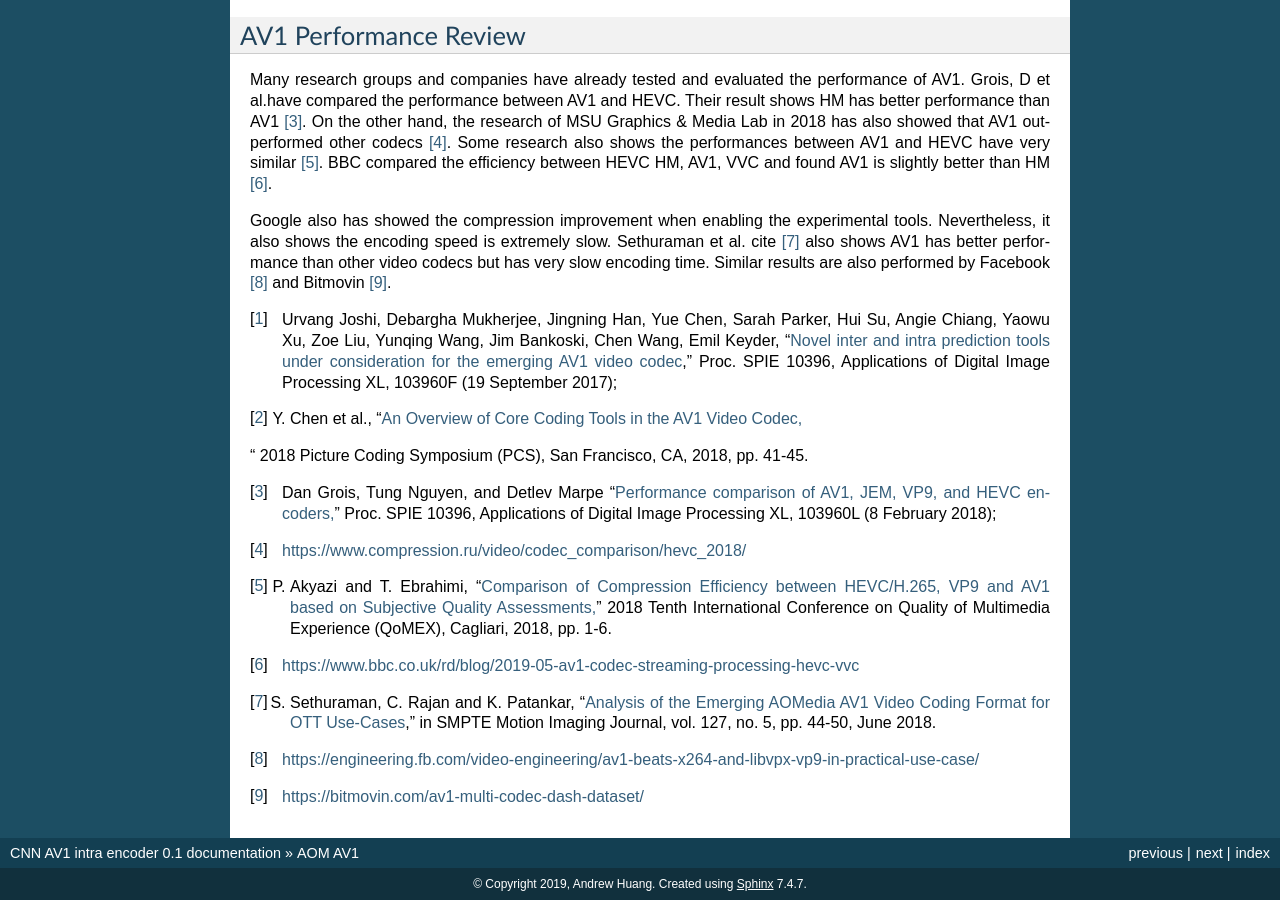
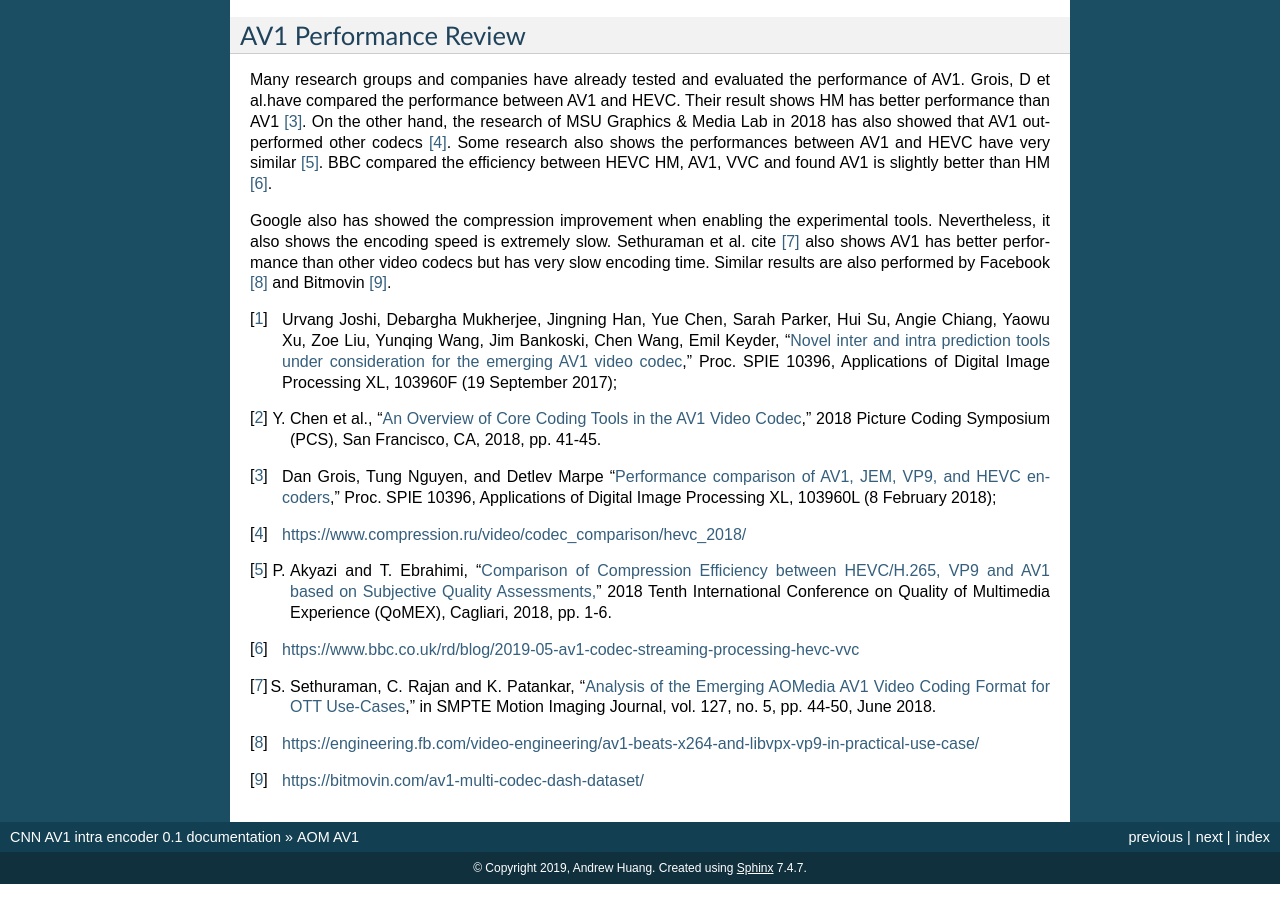
Before and after one commit to epadam/CNN-AV1-intra-encoder, a Sphinx documentation site: the page built from source/aom_av1.rst, in a window 1280 px wide and 900 px high, scrolled down 1812 px. Built offline with Sphinx 7.4.7, drawn with Linux system fonts in a browser that asks for light colours.

Commit message:
Update aom_av1.rst

```diff
--- a/source/aom_av1.rst
+++ b/source/aom_av1.rst
@@ -92,10 +92,9 @@ Google also has showed the compression improvement when enabling the experimenta
 
 .. [#] Urvang Joshi, Debargha Mukherjee, Jingning Han, Yue Chen, Sarah Parker, Hui Su, Angie Chiang, Yaowu Xu, Zoe Liu, Yunqing Wang, Jim Bankoski, Chen Wang, Emil Keyder, "`Novel inter and intra prediction tools under consideration for the emerging AV1 video codec <https://www.spiedigitallibrary.org/conference-proceedings-of-spie/10396/103960F/Novel-inter-and-intra-prediction-tools-under-consideration-for-the/10.1117/12.2274022.full>`_," Proc. SPIE 10396, Applications of Digital Image Processing XL, 103960F (19 September 2017);
 
-.. [#] Y. Chen et al., "`An Overview of Core Coding Tools in the AV1 Video Codec, <https://ieeexplore.ieee.org/document/8456249>`_
-" 2018 Picture Coding Symposium (PCS), San Francisco, CA, 2018, pp. 41-45.
+.. [#] Y. Chen et al., "`An Overview of Core Coding Tools in the AV1 Video Codec <https://ieeexplore.ieee.org/document/8456249>`_," 2018 Picture Coding Symposium (PCS), San Francisco, CA, 2018, pp. 41-45.
 
-.. [#] Dan Grois, Tung Nguyen, and Detlev Marpe "`Performance comparison of AV1, JEM, VP9, and HEVC encoders,  <https://www.spiedigitallibrary.org/conference-proceedings-of-spie/10396/103960L/Performance-comparison-of-AV1-JEM-VP9-and-HEVC-encoders-Conference/10.1117/12.2283428.full>`_" Proc. SPIE 10396, Applications of Digital Image Processing XL, 103960L (8 February 2018);
+.. [#] Dan Grois, Tung Nguyen, and Detlev Marpe "`Performance comparison of AV1, JEM, VP9, and HEVC encoders <https://www.spiedigitallibrary.org/conference-proceedings-of-spie/10396/103960L/Performance-comparison-of-AV1-JEM-VP9-and-HEVC-encoders-Conference/10.1117/12.2283428.full>`_," Proc. SPIE 10396, Applications of Digital Image Processing XL, 103960L (8 February 2018);
 
 .. [#] https://www.compression.ru/video/codec_comparison/hevc_2018/
 
@@ -103,7 +102,7 @@ Google also has showed the compression improvement when enabling the experimenta
 
 .. [#] https://www.bbc.co.uk/rd/blog/2019-05-av1-codec-streaming-processing-hevc-vvc
 
-.. [#] S. Sethuraman, C. Rajan and K. Patankar, "`Analysis of the Emerging AOMedia AV1 Video Coding Format for OTT Use-Cases <https://ieeexplore.ieee.org/document/8370808>`_," in SMPTE Motion Imaging Journal, vol. 127, no. 5, pp. 44-50, June 2018.
+.. [#] S. Sethuraman, C. Rajan and K. Patankar, "`Analysis of the Emerging AOMedia AV1 Video Coding Format for OTT Use-Cases  <https://ieeexplore.ieee.org/document/8370808>`_," in SMPTE Motion Imaging Journal, vol. 127, no. 5, pp. 44-50, June 2018.
 
 .. [#] https://engineering.fb.com/video-engineering/av1-beats-x264-and-libvpx-vp9-in-practical-use-case/
 
```
